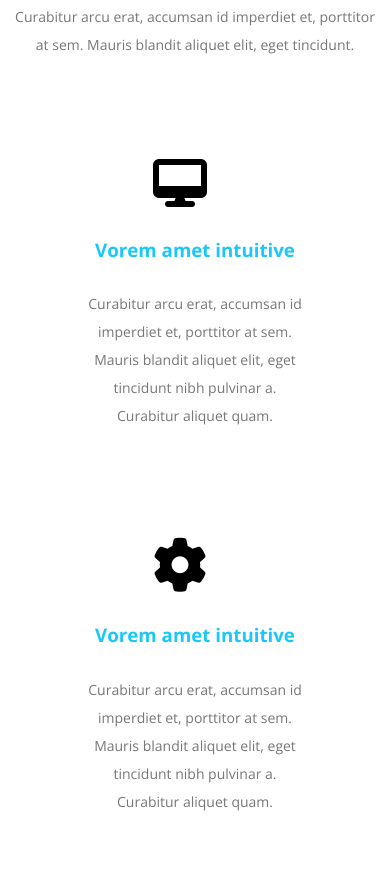
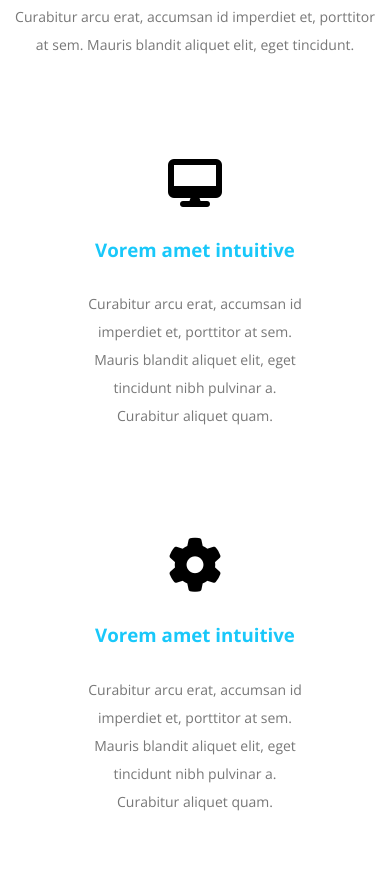
Before and after one commit to MahmoudKhalid22/template-2, a plain HTML site: page index.html in a window 390 px wide. Shown: the part 1055-1924 px from the top of the page. Drawn offline with nearby package versions, Linux system fonts and the light colour scheme.

Commit message:
edit icons

```diff
--- a/css/general.css
+++ b/css/general.css
@@ -127,11 +127,15 @@ img {
   }
   .one-content {
     display: flex;
-    flex-direction: column;
+    flex-wrap: wrap;
+
     text-align: center;
   }
   .one-content i {
     margin-bottom: 2rem;
+    margin-left: auto;
+    margin-right: auto;
+    /* justify-content: center; */
   }
   .design .image {
     display: none;
```
